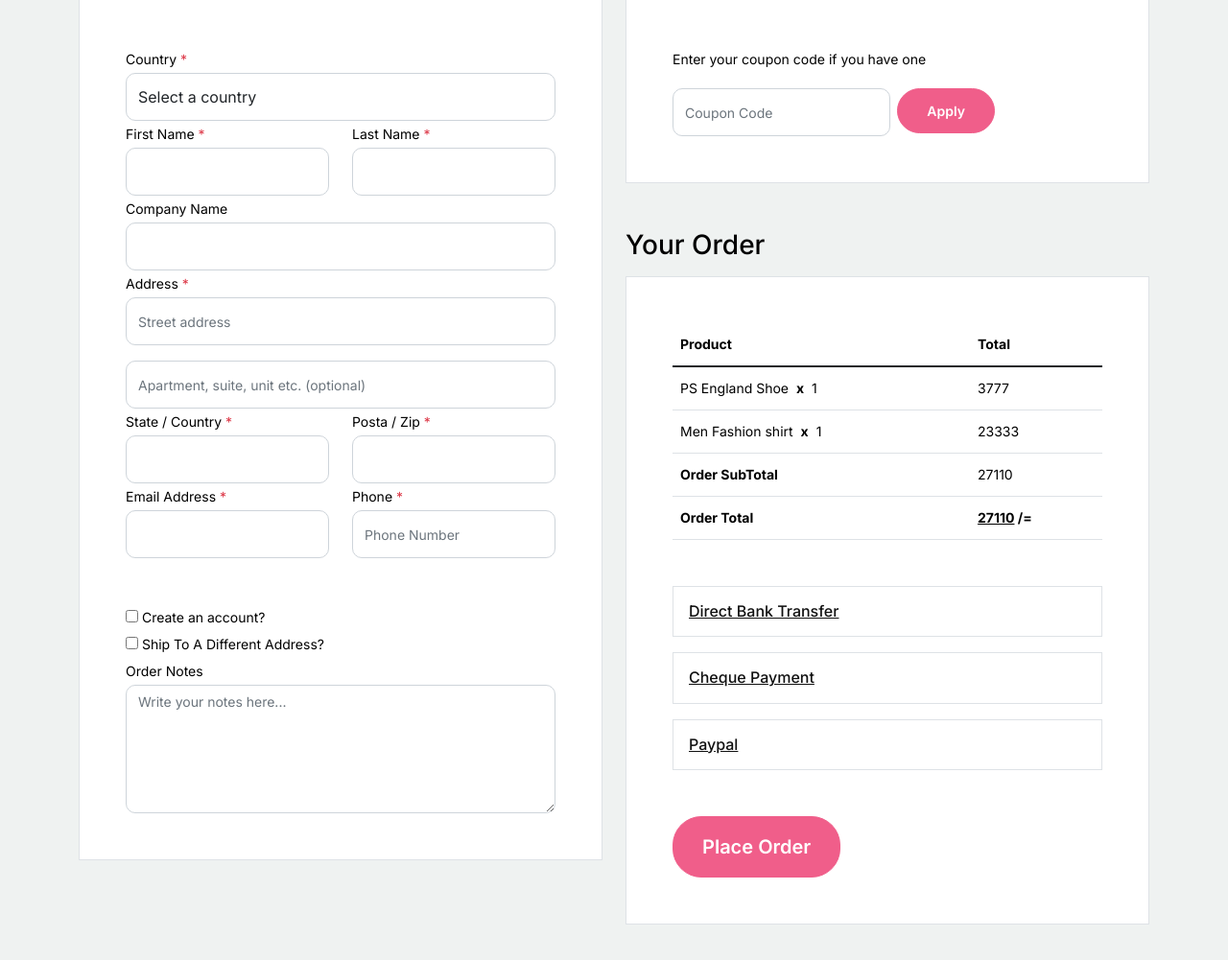
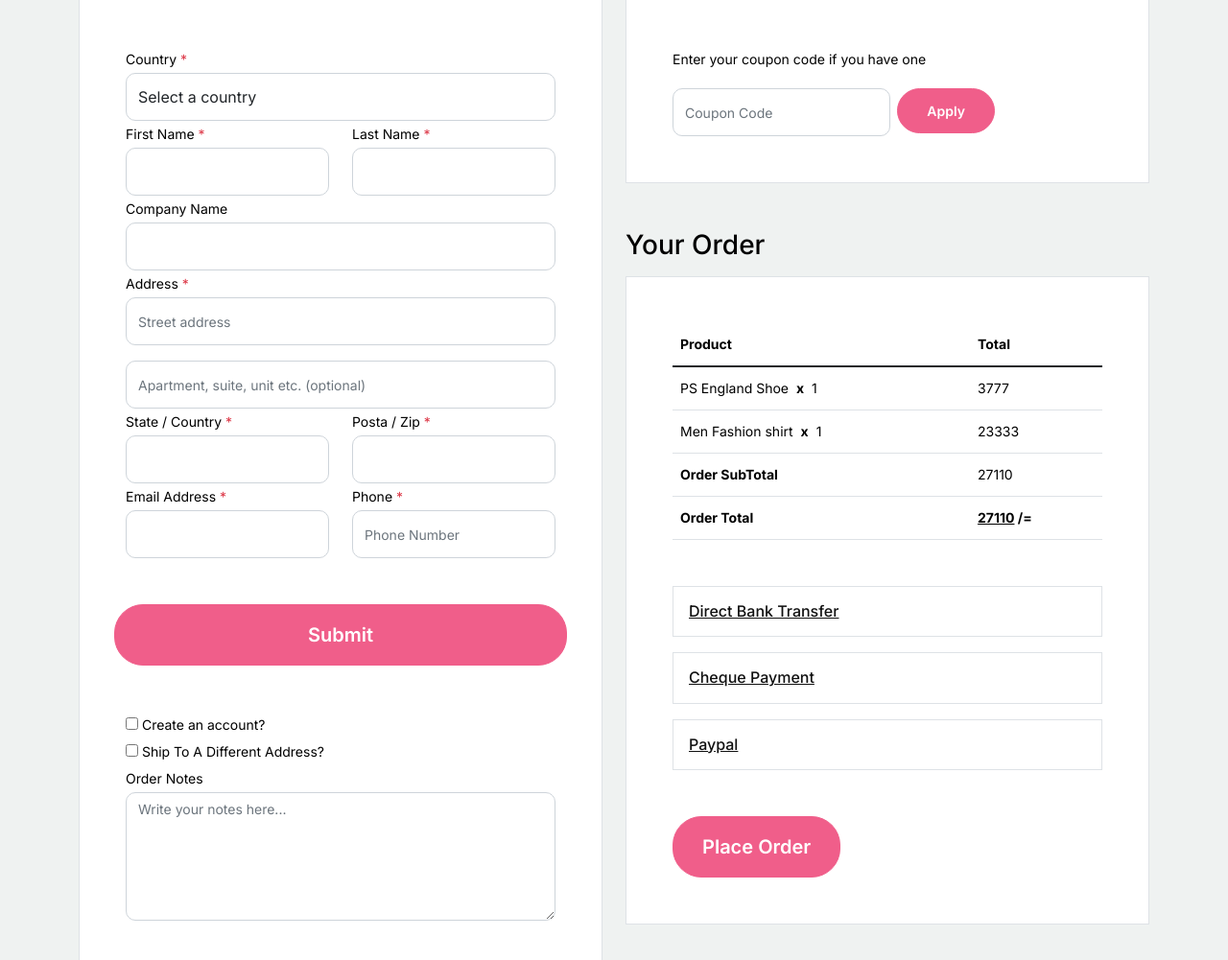
Before and after one commit to CodeAlpha-Projects/Ecommerce-Store, a PHP site: page /Checkout.php in a window 1280 px wide. Shown: the part 593-1594 px from the top of the page at 96% size. Run offline with PHP 8.4, Linux system fonts and the light colour scheme; data comes from the database, SQL or seed files in the repository.

Commit message:
first commit

```diff
--- a/Checkout.php
+++ b/Checkout.php
@@ -148,6 +148,8 @@ include('database/connect.php');
 		                <label for="c_phone" class="text-black">Phone <span class="text-danger">*</span></label>
 		                <input type="text" class="form-control" id="c_phone" name="c_phone" placeholder="Phone Number">
 		              </div>
+
+					  <button type='submit' class="btn btn-black btn-lg py-3 btn-block mt-5">Submit</button>
                  </form>
 				 <!-- Billing Details End -->
 
```
